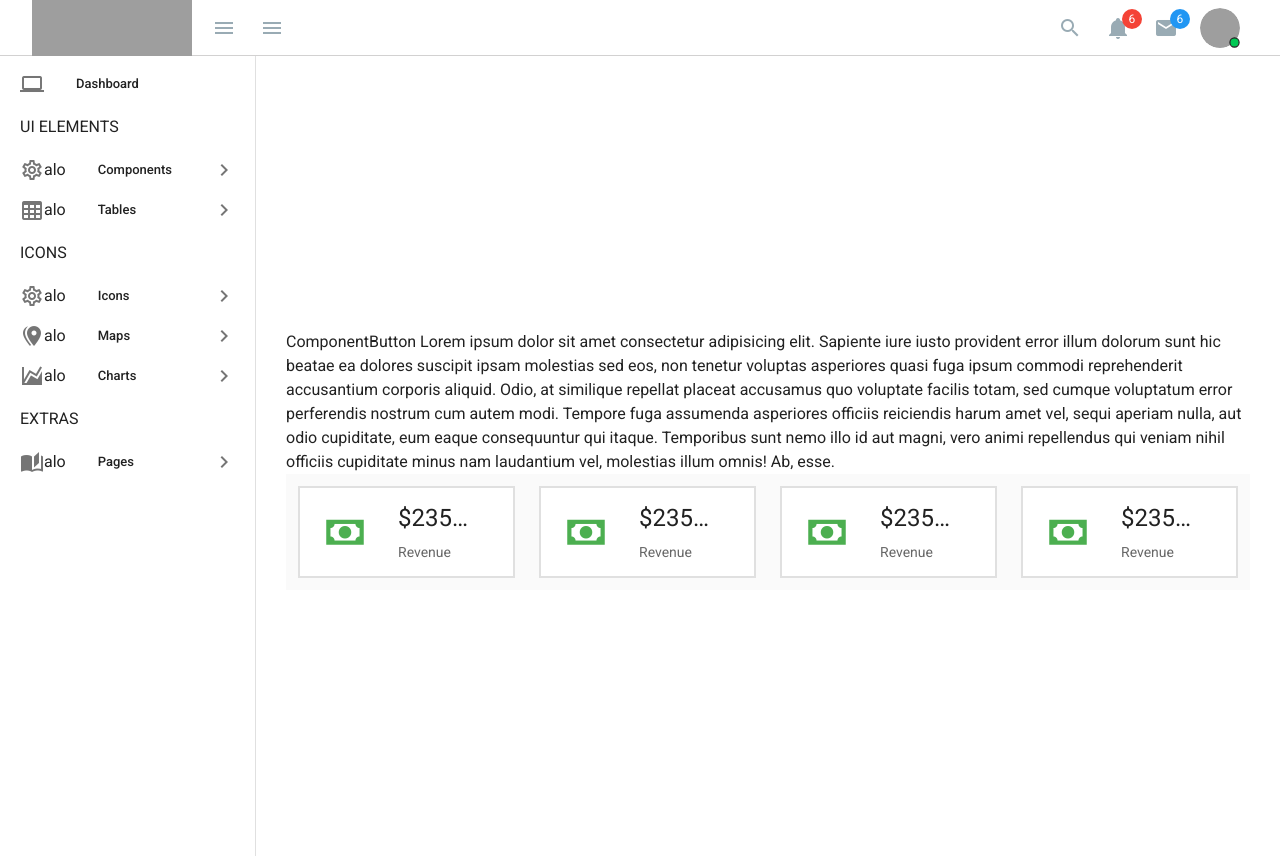
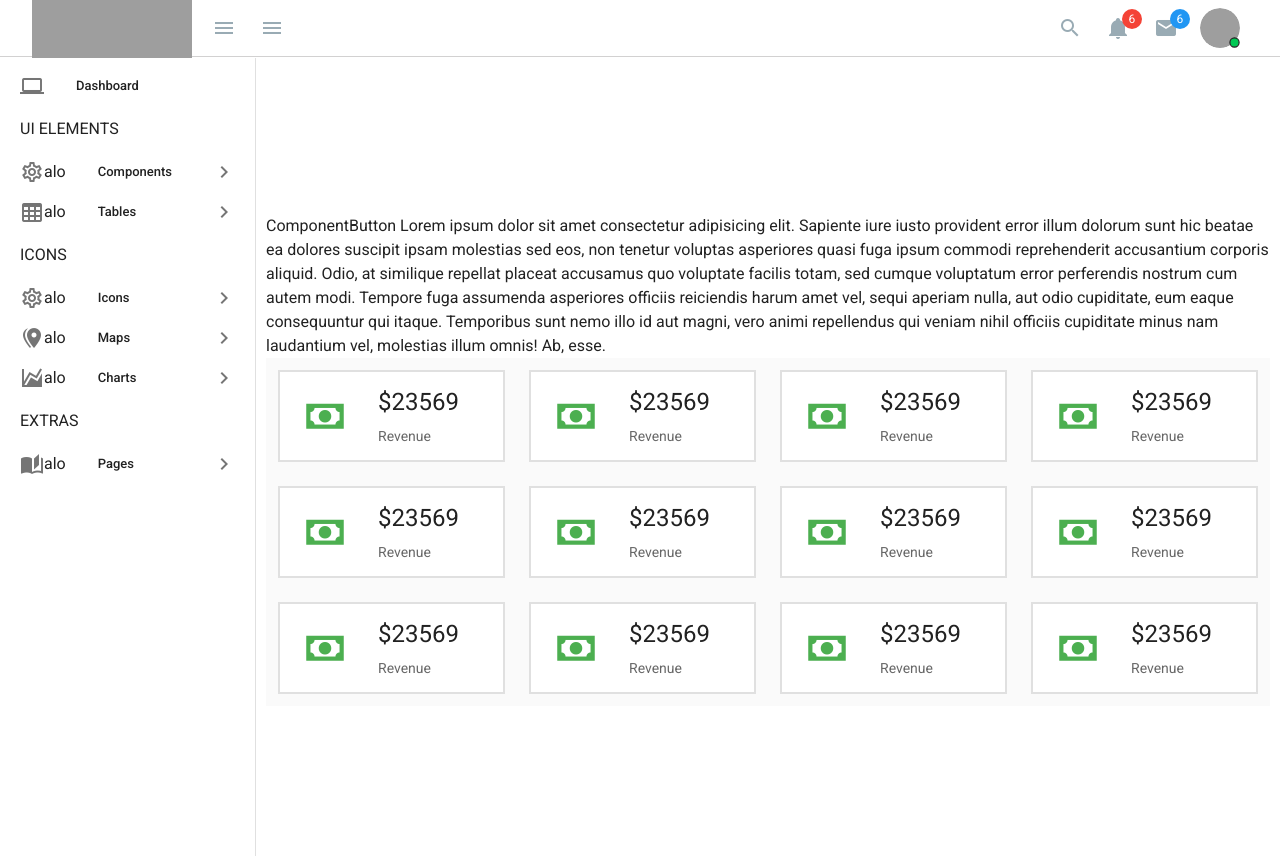
Before and after one commit to thaole30/VueAdmin, a Vue app: page /but/buttonhome in a window 1280 px wide. After the commit the page ends 800 px from the top, so only its background shows below. Built offline with nearby package versions, Linux system fonts and the light colour scheme; grey boxes are pictures that could not be loaded.

Commit message:
update content

```diff
--- a/src/App.vue
+++ b/src/App.vue
@@ -3,6 +3,7 @@
     <Header
       @eventToggleMenuDrawer="toggleMenuDrawer"
       @eventToggleSidebar="toggleSidebar"
+      :breakpointName="$vuetify.breakpoint.name"
     />
 
     <div class="left-side-bar">
@@ -13,14 +14,13 @@
         :breakpointName="$vuetify.breakpoint.name"
       />
     </div>
-    <LeftMenuDrawer :drawer="drawer" :group="group" :setDrawer="setDrawer" />
 
     <!-- <transition name="fade">
       <router-view></router-view>
     </transition> -->
-    <v-main>
+    <div class="v-main" :class="handleChangeSize">
       <router-view />
-    </v-main>
+    </div>
   </v-app>
 </template>
 
@@ -64,6 +64,38 @@ export default {
     },
   },
 
+  computed: {
+    handleChangeSize() {
+      if (!this.isOpenSidebar) {
+        switch (this.$vuetify.breakpoint.name) {
+          case "xs":
+            return "main__xs__mini";
+          case "sm":
+            return "main__sm__mini";
+          case "lg":
+            return "main__lg__mini";
+          case "md":
+            return "main__md__mini";
+          default:
+            return "main__xl__mini";
+        }
+      } else {
+        switch (this.$vuetify.breakpoint.name) {
+          case "xs":
+            return "main__xs";
+          case "sm":
+            return "main__sm";
+          case "lg":
+            return "main__lg";
+          case "md":
+            return "main__md";
+          default:
+            return "main__xl";
+        }
+      }
+    },
+  },
+
   created() {
     window.addEventListener("resize", this.handleResize);
     this.handleResize();
@@ -97,10 +129,14 @@ export default {
 .v-toolbar__content {
   height: auto !important;
   padding: 0 !important;
+
+  > .row {
+    border-bottom: 1px solid rgb(210, 209, 209);
+  }
 }
 
 .custom-col {
-  border-bottom: 1px solid rgb(210, 209, 209);
+  // border-bottom: 1px solid rgb(210, 209, 209);
   height: 56px;
   display: flex;
   align-items: center;
@@ -108,11 +144,11 @@ export default {
 }
 
 .v-navigation-drawer {
-  top: 56px !important;
+  top: 58px !important;
 }
 .v-main {
   margin-top: 56px;
-  padding: 0px 0px 0px 256px !important;
+  // padding: 0px 0px 0px 256px !important;
 }
 .v-main__wrap {
   padding: 1.875em;
@@ -133,4 +169,54 @@ export default {
 .v-list-group__header {
   padding: 0 20px !important;
 }
+.main {
+  &__xl {
+    padding: 10px 10px;
+    margin-left: 256px;
+    &__mini {
+      padding: 10px 10px;
+      margin-left: 86px;
+    }
+  }
+  &__md {
+    padding: 10px 10px;
+    margin-left: 256px;
+    &__mini {
+      padding: 10px 10px;
+      margin-left: 86px;
+    }
+  }
+  &__md {
+    padding: 10px 10px;
+    margin-left: 256px;
+    &__mini {
+      padding: 10px 10px;
+      margin-left: 86px;
+    }
+  }
+  &__sm {
+    padding: 10px 10px;
+    margin-left: 256px;
+    &__mini {
+      padding: 10px 10px;
+      margin-left: 86px;
+    }
+  }
+  &__lg {
+    padding: 10px 10px;
+    margin-left: 256px;
+    &__mini {
+      padding: 10px 10px;
+      margin-left: 86px;
+    }
+  }
+  &__xs {
+    padding: 10px 10px;
+    margin-top: 50px;
+    &__mini {
+      padding: 10px 10px;
+      margin-top: 50px;
+    }
+  }
+}
 </style>
--- a/src/components/Card/CustomCard.vue
+++ b/src/components/Card/CustomCard.vue
@@ -46,7 +46,7 @@ export default {
 
 <style lang="scss" scoped>
 .card-custom {
-  max-width: inherit;
+  max-width: inherit !important;
   .v-list-item {
     gap: 20px;
     padding: 0 20px !important;
--- a/src/components/Header/Header.vue
+++ b/src/components/Header/Header.vue
@@ -1,6 +1,6 @@
 <template>
   <v-app-bar color="white" elevation="0" dark>
-    <v-row no-gutters align="center">
+    <v-row class="header" no-gutters align="center">
       <v-col xs="12" sm="12" md="4" lg="2" class="custom-col">
         <div class="d-flex align-center">
           <v-img
@@ -22,44 +22,18 @@
           ></v-app-bar-nav-icon>
         </div>
       </v-col>
-      <v-col xs="12" sm="12" md="8" lg="10" class="custom-col">
-        <v-row align="center" justify="end" flat tile style="flex-wrap: nowrap">
-          <v-btn icon color="#99abb4">
-            <v-icon>mdi-magnify</v-icon>
-          </v-btn>
-          <v-badge color="red" content="6" offset-x="20" offset-y="25">
-            <v-btn icon color="#99abb4">
-              <v-icon>mdi-bell</v-icon>
-            </v-btn>
-          </v-badge>
-          <v-badge color="blue" content="6" offset-x="20" offset-y="25">
-            <v-btn icon color="#99abb4">
-              <v-icon>mdi-email</v-icon>
-            </v-btn>
-          </v-badge>
-
-          <v-badge
-            bordered
-            bottom
-            color="green accent-4"
-            dot
-            offset-x="10"
-            offset-y="10"
-            style="margin-right: 20px; margin-left: 10px"
-          >
-            <v-avatar size="40">
-              <v-img src="https://cdn.vuetifyjs.com/images/lists/2.jpg"></v-img>
-            </v-avatar>
-          </v-badge>
-        </v-row>
-      </v-col>
+      <RightHeader v-if="breakpointName === 'xl' || breakpointName === 'lg'" />
     </v-row>
   </v-app-bar>
 </template>
 
 <script>
+import RightHeader from "./RightHeader/RightHeader.vue";
 export default {
   name: "Header",
+  props: {
+    breakpointName: String,
+  },
   methods: {
     // setDrawer(val) {
     //   this.drawer = val;
@@ -67,17 +41,22 @@ export default {
     handleDrawer() {
       console.log("handleDrawer");
       this.$emit("eventToggleMenuDrawer");
-
       //   this.drawer = !this.drawer;
     },
     toggleSidebar() {
       console.log("toggle sidebar");
       this.$emit("eventToggleSidebar");
-
       //   this.isOpenSidebar = !this.isOpenSidebar;
     },
   },
+  components: { RightHeader },
 };
 </script>
 
-<style></style>
+<style lang="scss" scoped>
+.header {
+  .row {
+    border-bottom: none !important;
+  }
+}
+</style>
--- /dev/null
+++ b/src/components/Header/RightHeader/RightHeader.vue
@@ -0,0 +1,41 @@
+<template>
+  <v-col xs="12" sm="12" md="8" lg="10" class="custom-col">
+    <v-row align="center" justify="end" flat tile style="flex-wrap: nowrap">
+      <v-btn icon color="#99abb4">
+        <v-icon>mdi-magnify</v-icon>
+      </v-btn>
+      <v-badge color="red" content="6" offset-x="20" offset-y="25">
+        <v-btn icon color="#99abb4">
+          <v-icon>mdi-bell</v-icon>
+        </v-btn>
+      </v-badge>
+      <v-badge color="blue" content="6" offset-x="20" offset-y="25">
+        <v-btn icon color="#99abb4">
+          <v-icon>mdi-email</v-icon>
+        </v-btn>
+      </v-badge>
+
+      <v-badge
+        bordered
+        bottom
+        color="green accent-4"
+        dot
+        offset-x="10"
+        offset-y="10"
+        style="margin-right: 20px; margin-left: 10px"
+      >
+        <v-avatar size="40">
+          <v-img src="https://cdn.vuetifyjs.com/images/lists/2.jpg"></v-img>
+        </v-avatar>
+      </v-badge>
+    </v-row>
+  </v-col>
+</template>
+
+<script>
+export default {
+  name: "RightHeader",
+};
+</script>
+
+<style lang="scss" scoped></style>
--- a/src/views/HomeView.vue
+++ b/src/views/HomeView.vue
@@ -3,6 +3,94 @@
     <v-container class="grey lighten-5">
       <!-- Stack the columns on mobile by making one full-width and the other half-width -->
       <v-row>
+        <v-col cols="12" sm="6" md="3">
+          <v-card outlined tile>
+            <CustomCard
+              iconColor="green"
+              icon="mdi-cash"
+              cardTitle="$23569"
+              cardSubtitle="Revenue"
+              :iconSize="50"
+            />
+          </v-card>
+        </v-col>
+        <v-col cols="12" sm="6" md="3">
+          <v-card outlined tile>
+            <CustomCard
+              iconColor="green"
+              icon="mdi-cash"
+              cardTitle="$23569"
+              cardSubtitle="Revenue"
+              :iconSize="50"
+            />
+          </v-card>
+        </v-col>
+        <v-col cols="12" sm="6" md="3">
+          <v-card outlined tile>
+            <CustomCard
+              iconColor="green"
+              icon="mdi-cash"
+              cardTitle="$23569"
+              cardSubtitle="Revenue"
+              :iconSize="50"
+            />
+          </v-card>
+        </v-col>
+        <v-col cols="12" sm="6" md="3">
+          <v-card outlined tile>
+            <CustomCard
+              iconColor="green"
+              icon="mdi-cash"
+              cardTitle="$23569"
+              cardSubtitle="Revenue"
+              :iconSize="50"
+            />
+          </v-card>
+        </v-col>
+        <v-col cols="12" sm="6" md="3">
+          <v-card outlined tile>
+            <CustomCard
+              iconColor="green"
+              icon="mdi-cash"
+              cardTitle="$23569"
+              cardSubtitle="Revenue"
+              :iconSize="50"
+            />
+          </v-card>
+        </v-col>
+        <v-col cols="12" sm="6" md="3">
+          <v-card outlined tile>
+            <CustomCard
+              iconColor="green"
+              icon="mdi-cash"
+              cardTitle="$23569"
+              cardSubtitle="Revenue"
+              :iconSize="50"
+            />
+          </v-card>
+        </v-col>
+        <v-col cols="12" sm="6" md="3">
+          <v-card outlined tile>
+            <CustomCard
+              iconColor="green"
+              icon="mdi-cash"
+              cardTitle="$23569"
+              cardSubtitle="Revenue"
+              :iconSize="50"
+            />
+          </v-card>
+        </v-col>
+        <v-col cols="12" sm="6" md="3">
+          <v-card outlined tile>
+            <CustomCard
+              iconColor="green"
+              icon="mdi-cash"
+              cardTitle="$23569"
+              cardSubtitle="Revenue"
+              :iconSize="50"
+            />
+          </v-card>
+        </v-col>
         <v-col cols="12" sm="6" md="3">
           <v-card outlined tile>
             <CustomCard
```
